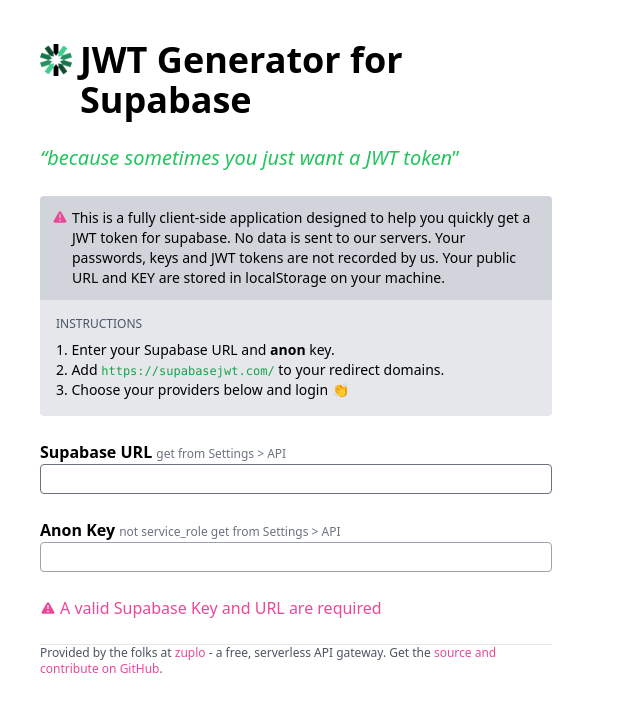
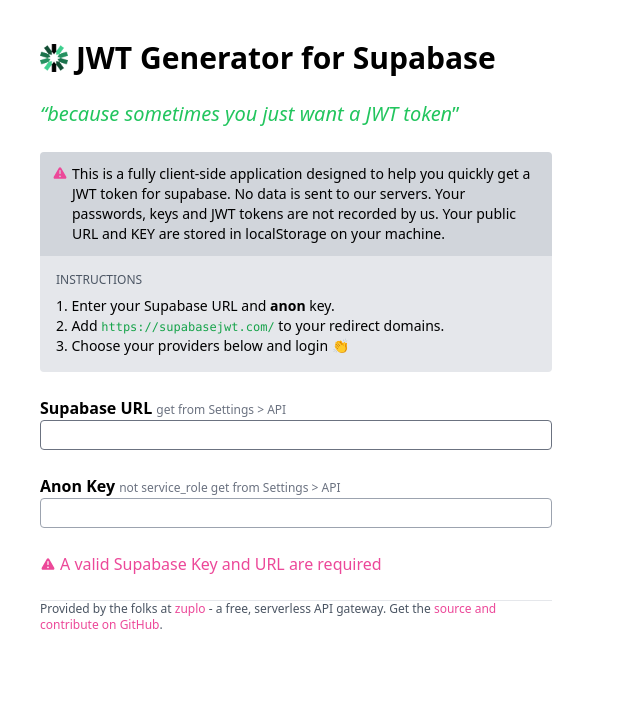
Before and after one commit to zuplo/supabase-jwt, a Next.js app: page / in a window 1280 px wide. Shown: the top 712 px of the page, without its empty margins (0-640 px from the left). Built offline with nearby package versions, Linux system fonts and the light colour scheme.

Commit message:
fixed logo

```diff
--- a/pages/index.tsx
+++ b/pages/index.tsx
@@ -237,8 +237,8 @@
       </Head>
 
       <div className="m-10 max-w-lg flex flex-col space-y-6">
-        <h1 className="text-4xl font-bold flex flex-row items-top">
-          <img src="/sb-jwt-no-bg.png" className="h-8 w-auto mt-1 mr-2" />
+        <h1 className="text-3xl font-bold flex flex-row items-top">
+          <img src="/sb-jwt-no-bg.png" className="h-7 w-auto mt-1 mr-2" />
           JWT Generator for Supabase
         </h1>
         <h2 className="text-xl text-green-500">
```
